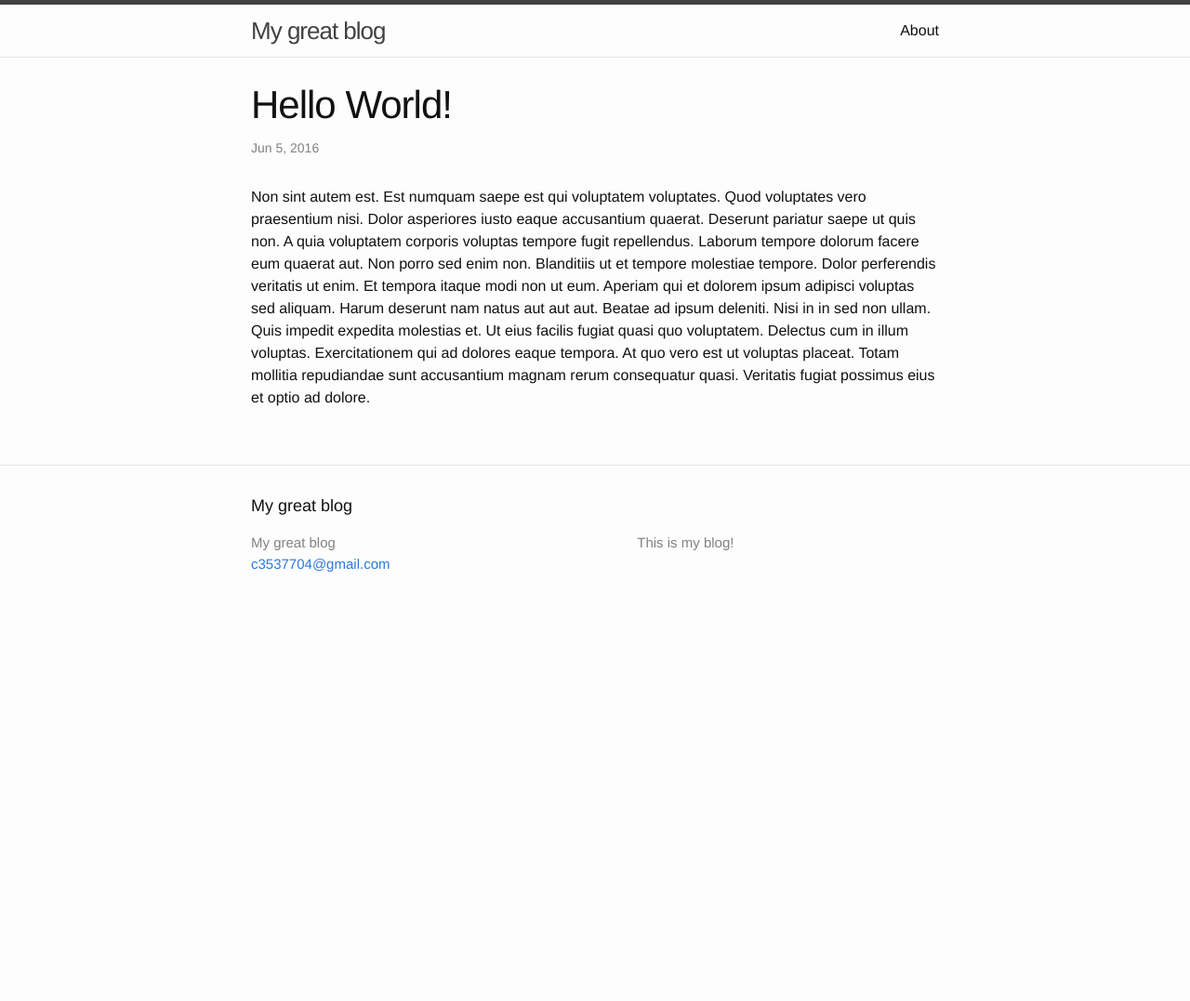
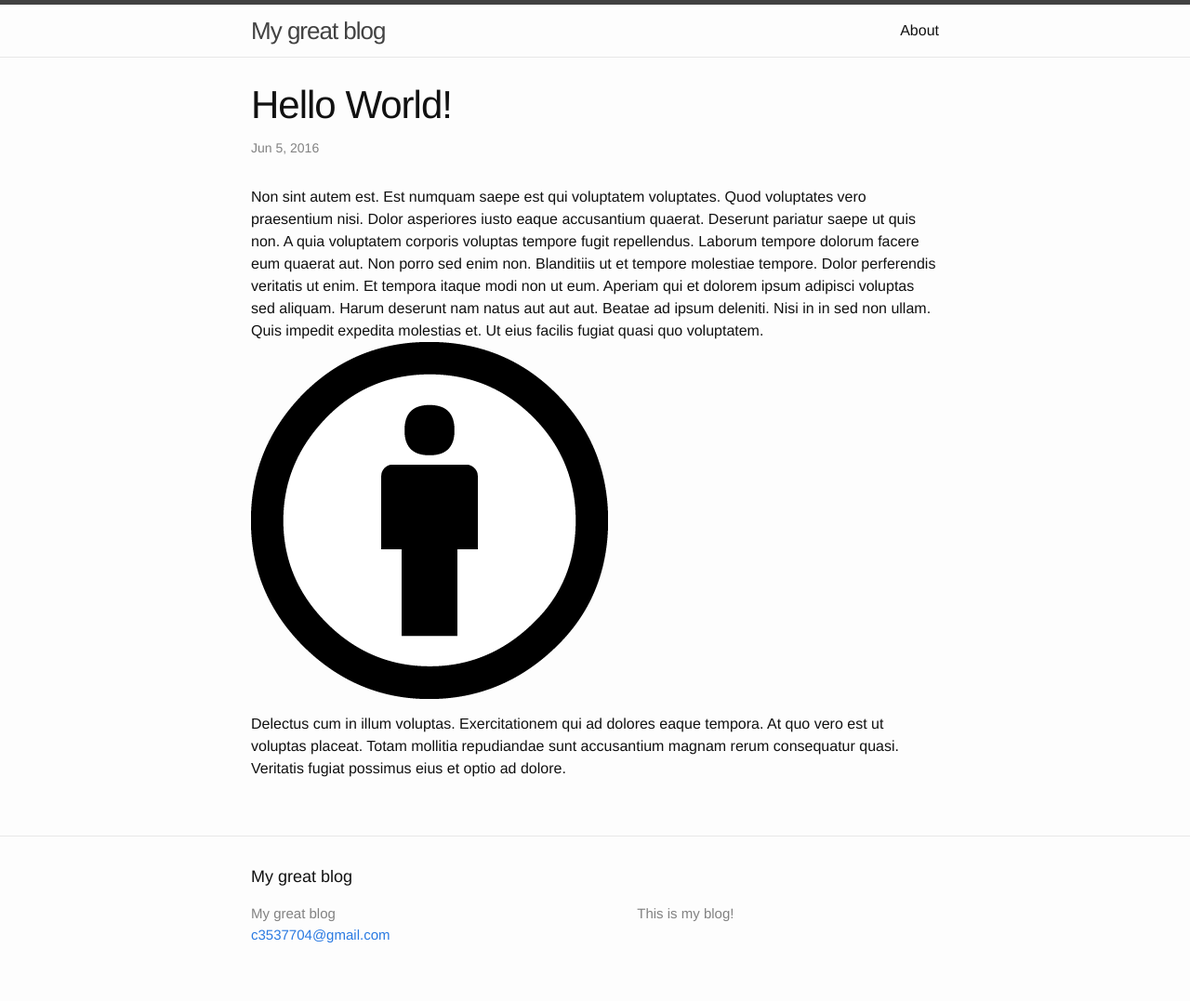
Before and after one commit to c3537704/c3537704.github.io, a Jekyll site: the page built from _posts/2016-06-05-hello-world.md, in a window 1280 px wide. Shown: the whole page at 93% size. Built offline with Jekyll 4.4.1, drawn with Linux system fonts in a browser that asks for light colours; before the commit the page ends 900 px from its top, so only the background shows below that.

Commit message:
added message

```diff
--- a/_posts/2016-06-05-hello-world.md
+++ b/_posts/2016-06-05-hello-world.md
@@ -8,4 +8,6 @@ Non sint autem est. Est numquam saepe est qui voluptatem voluptates. Quod volupt
 Dolor asperiores iusto eaque accusantium quaerat. Deserunt pariatur saepe ut quis non. A quia voluptatem corporis voluptas tempore fugit repellendus.
 Laborum tempore dolorum facere eum quaerat aut. Non porro sed enim non. Blanditiis ut et tempore molestiae tempore. Dolor perferendis veritatis ut enim. Et tempora itaque modi non ut eum. Aperiam qui et dolorem ipsum adipisci voluptas sed aliquam.
 Harum deserunt nam natus aut aut aut. Beatae ad ipsum deleniti. Nisi in in sed non ullam. Quis impedit expedita molestias et. Ut eius facilis fugiat quasi quo voluptatem.
+![My helpful screenshot]({{ site.url }}/assets/men.png)
+
 Delectus cum in illum voluptas. Exercitationem qui ad dolores eaque tempora. At quo vero est ut voluptas placeat. Totam mollitia repudiandae sunt accusantium magnam rerum consequatur quasi. Veritatis fugiat possimus eius et optio ad dolore.
```
Also changed, not shown: assets/men.png (added).
